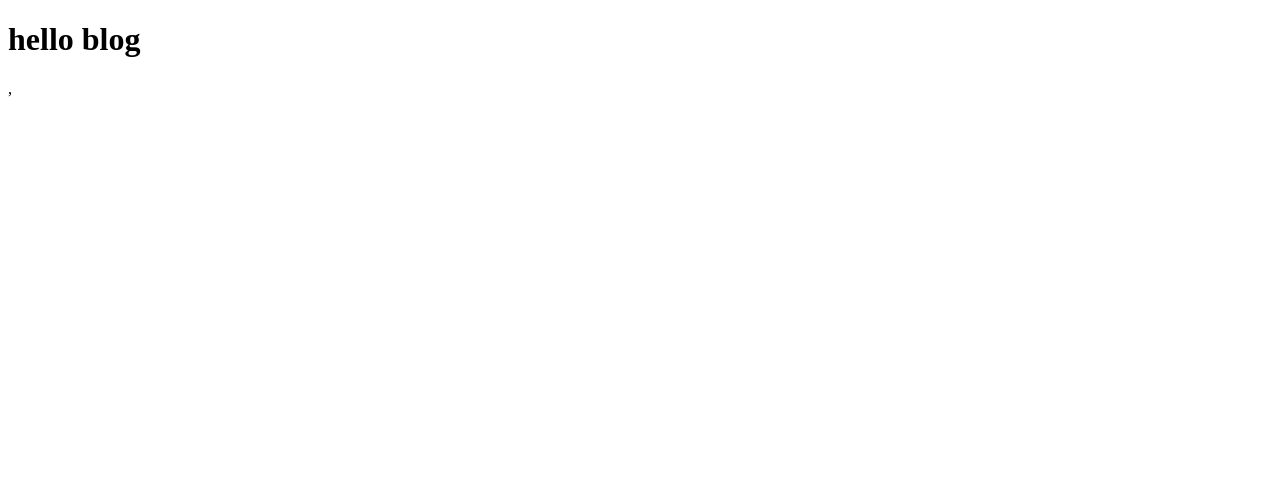
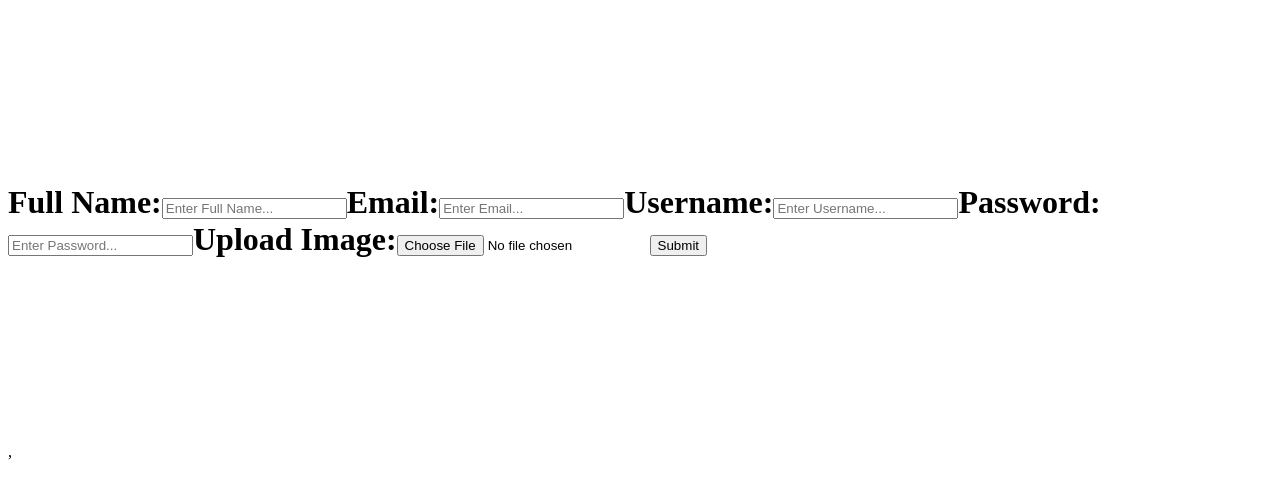
Before and after one commit to Ballursajeed/Blog-App, a React (Vite) app in the folder client/: page / in a window 1280 px wide. Shown: the top 498 px of the page. Built offline with nearby package versions, Linux system fonts and the light colour scheme.

Commit message:
Registering a user component completed!

```diff
--- a/client/package.json
+++ b/client/package.json
@@ -11,6 +11,7 @@
   },
   "dependencies": {
     "@reduxjs/toolkit": "^2.2.7",
+    "axios": "^1.7.7",
     "react": "^18.3.1",
     "react-dom": "^18.3.1",
     "react-redux": "^9.1.2"
--- a/client/src/App.jsx
+++ b/client/src/App.jsx
@@ -1,10 +1,11 @@
+import Register from "./components/Register"
 
 function App() {
 
   return (
     <>
       <h1>
-        hello blog
+        <Register />
       </h1>
     </>
   )
--- /dev/null
+++ b/client/src/components/Register.jsx
@@ -0,0 +1,92 @@
+import React, { useState } from 'react'
+import "../styles/Register.css";
+import axios from "axios";
+import { SERVER } from '../constants/constants';
+
+const Register = () => {
+
+    const [email, setEmail] = useState('')
+    const [username, setUsername] = useState('')
+    const [password, setPassword] = useState('')
+    const [fullName, setFullName] = useState('')
+    const [file, setFile] = useState()
+
+    const submitHandler = async(e) => {
+       try {
+         e.preventDefault()
+         const formData = new FormData();
+         formData.append("email",email)
+         formData.append("username",username)
+         formData.append("fullName",fullName)
+         formData.append("password",password)
+
+         if (file) {
+            formData.append("avatar",file)
+         }
+
+         const res = await axios.post(`${SERVER}/user/register`,formData,{
+            headers: {
+                'Content-Type': 'multipart/form-data',
+            }
+         })
+
+      console.log(res);
+
+    //   console.log(res.data);
+       } catch (error) {
+        console.log(error);
+       }
+
+    }
+
+  return (
+    <div>
+     <div className="container">
+
+      <form action="" method='post' onSubmit={submitHandler}>
+        <label htmlFor="fullName">Full Name:</label>
+        <input type="text"
+               placeholder='Enter Full Name...'
+               id='fullName'
+               value={fullName}
+               onChange={(e) => setFullName(e.target.value)}
+        />
+
+        <label htmlFor="email">Email:</label>
+        <input type="text"
+               placeholder='Enter Email...'
+               id='email'
+               value={email}
+               onChange={(e) => setEmail(e.target.value)}
+        />
+
+        <label htmlFor="username">Username:</label>
+        <input type="text"
+               placeholder='Enter Username...'
+               id='username'
+               value={username}
+               onChange={(e) => setUsername(e.target.value)}
+        />
+
+        <label htmlFor="password">Password:</label>
+        <input type="text"
+               placeholder='Enter Password...'
+               id='password'
+               value={password}
+               onChange={(e) => setPassword(e.target.value)}
+        />
+
+        <label htmlFor='avatar'>Upload Image:</label>
+        <input type="file"
+               onChange={(e) => setFile(e.target.files[0])}
+                />
+
+        <button type='submit' className='btn'>Submit</button>
+      </form>
+
+     </div>
+    </div>
+  )
+}
+
+export default Register
--- /dev/null
+++ b/client/src/constants/constants.js
@@ -0,0 +1 @@
+ export const SERVER = import.meta.env.VITE_SERVER_URI
--- /dev/null
+++ b/client/src/styles/Register.css
@@ -0,0 +1,15 @@
+.container{
+    display: flex;
+    align-items: center;
+    justify-content: center;
+    height: 50vh;
+}
+
+.form{
+    background-color: white;
+    color: black;
+}
+
+.btn {
+   margin-top: 10px;
+}
```
Also changed, not shown: 2 other files (tests, documents, lock files or other folders).
